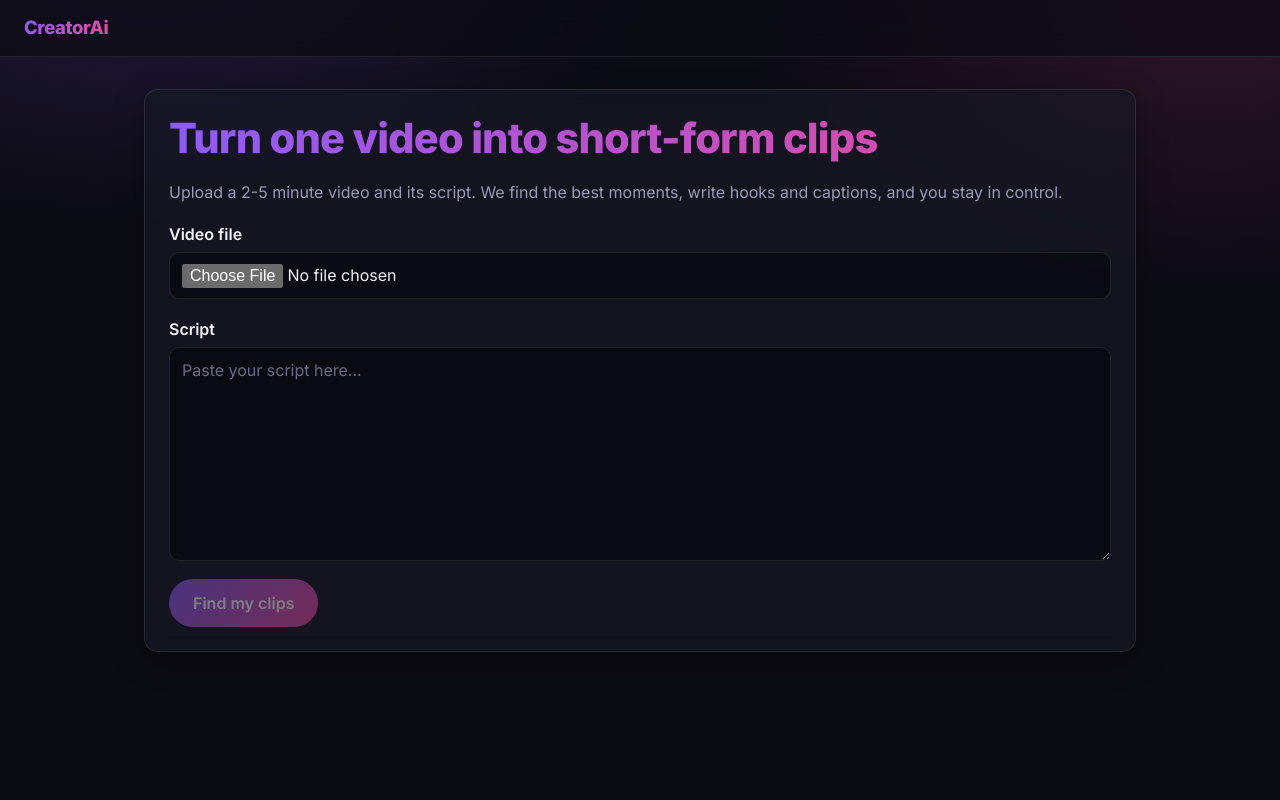
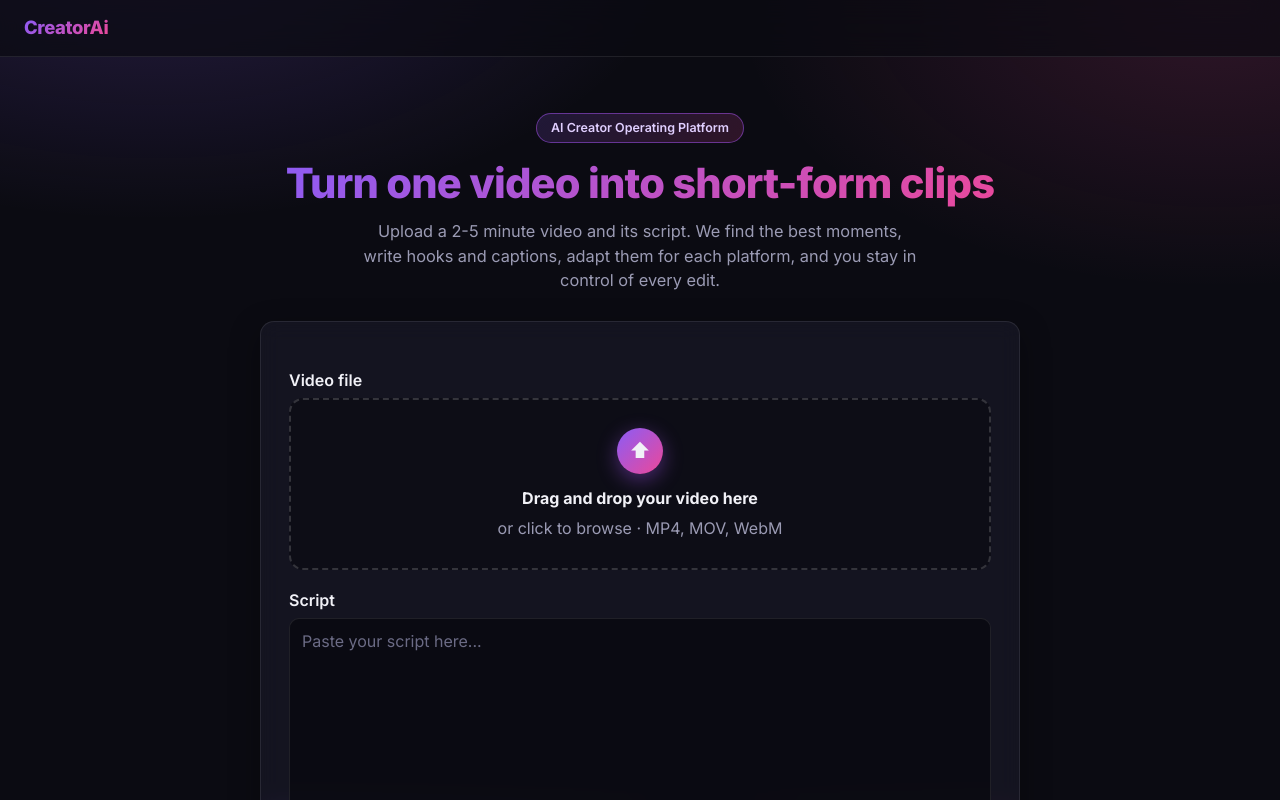
Before and after one commit to shehzadvx/BNB26_LogicLab_Internal_Round, a React (Vite) app in the folder client/: page / in a window 1280 px wide. Shown: the top 800 px of the page. Built offline with nearby package versions, Linux system fonts and the light colour scheme.

Commit message:
feat(ui): gradient theme, hero upload with drag and drop, analyzing skeleton

```diff
--- a/client/src/index.css
+++ b/client/src/index.css
@@ -304,3 +304,98 @@ textarea { resize: vertical; }
 @media (prefers-reduced-motion: reduce) {
   *, *::before, *::after { animation: none !important; transition: none !important; scroll-behavior: auto !important; }
 }
+/* ============ Hero upload ============ */
+.hero { max-width: 760px; margin: 0 auto; }
+.hero-head { text-align: center; margin: 24px 0 28px; }
+.hero-pill {
+  display: inline-block;
+  padding: 5px 14px;
+  margin-bottom: 16px;
+  font-size: 0.78rem;
+  font-weight: 600;
+  border-radius: 999px;
+  border: 1px solid rgba(168, 85, 247, 0.5);
+  background: var(--grad-soft);
+  color: #e0cfff;
+}
+.hero-sub { max-width: 560px; margin: 0 auto; font-size: 1.02rem; }
+.hero-form { padding: 28px; }
+.btn-large { width: 100%; padding: 15px 24px; font-size: 1.02rem; }
+
+/* Dropzone */
+.dropzone {
+  border: 2px dashed var(--border-strong);
+  border-radius: var(--radius);
+  background: rgba(8, 8, 14, 0.5);
+  padding: 28px 20px;
+  cursor: pointer;
+  transition: border-color 0.2s, background 0.2s, box-shadow 0.2s;
+}
+.dropzone:hover { border-color: rgba(168, 85, 247, 0.7); }
+.dropzone:focus-visible { outline: 2px solid var(--accent); outline-offset: 3px; }
+.dropzone.dragging {
+  border-color: var(--pink);
+  background: var(--grad-soft);
+  box-shadow: 0 0 30px rgba(236, 72, 153, 0.25);
+}
+.dropzone.has-file { border-style: solid; border-color: rgba(168, 85, 247, 0.55); padding: 16px; }
+.drop-empty { display: flex; flex-direction: column; align-items: center; gap: 6px; text-align: center; }
+.drop-icon {
+  width: 46px; height: 46px; display: grid; place-items: center;
+  border-radius: 50%; font-size: 1.3rem; margin-bottom: 6px;
+  background: var(--grad); box-shadow: 0 6px 20px rgba(168, 85, 247, 0.4);
+}
+.file-chip { display: flex; align-items: center; gap: 14px; }
+.file-icon { font-size: 1.6rem; }
+.file-info { display: flex; flex-direction: column; flex: 1; min-width: 0; }
+.file-info strong { overflow: hidden; text-overflow: ellipsis; white-space: nowrap; }
+
+/* Analyzing view */
+.analyzing { padding: 28px; }
+.analyzing-head { display: flex; align-items: center; gap: 16px; margin-bottom: 20px; }
+.analyzing-title { margin: 0; font-size: 1.2rem; }
+.analyzing-sub { margin: 4px 0 0; font-size: 0.9rem; }
+
+.spinner {
+  width: 34px; height: 34px; flex: none; border-radius: 50%;
+  border: 3px solid rgba(255, 255, 255, 0.12);
+  border-top-color: var(--pink);
+  border-right-color: var(--purple);
+  animation: spin 0.9s linear infinite;
+}
+@keyframes spin { to { transform: rotate(360deg); } }
+
+.steps { list-style: none; margin: 0 0 22px; padding: 0; display: grid; gap: 10px; }
+.steps li { display: flex; align-items: center; gap: 12px; color: var(--muted); font-size: 0.95rem; }
+.steps li.active { color: var(--text); font-weight: 600; }
+.steps li.done { color: var(--success); }
+.step-dot {
+  width: 24px; height: 24px; display: grid; place-items: center; flex: none;
+  border-radius: 50%; font-size: 0.75rem; font-weight: 700;
+  border: 1px solid var(--border-strong);
+}
+.steps li.active .step-dot { background: var(--grad); border-color: transparent; color: #fff; }
+.steps li.done .step-dot { border-color: var(--success); }
+
+/* Skeleton */
+.skeleton-list { display: grid; gap: 12px; }
+.skeleton-card {
+  border: 1px solid var(--border);
+  border-radius: var(--radius);
+  padding: 16px;
+  background: rgba(8, 8, 14, 0.4);
+  display: grid;
+  gap: 10px;
+}
+.sk {
+  border-radius: 6px;
+  background: linear-gradient(90deg, rgba(255,255,255,0.05) 25%, rgba(255,255,255,0.12) 50%, rgba(255,255,255,0.05) 75%);
+  background-size: 200% 100%;
+  animation: shimmer 1.4s ease-in-out infinite;
+}
+@keyframes shimmer { 0% { background-position: 200% 0; } 100% { background-position: -200% 0; } }
+.sk-title { height: 16px; width: 55%; }
+.sk-line { height: 12px; width: 100%; }
+.sk-line.short { width: 70%; }
+.sk-tags { display: flex; gap: 8px; }
+.sk-tag { height: 20px; width: 70px; border-radius: 999px; }
--- a/client/src/pages/UploadPage.jsx
+++ b/client/src/pages/UploadPage.jsx
@@ -1,16 +1,46 @@
-import { useState } from 'react'
+import { useRef, useState } from 'react'
 import { useNavigate } from 'react-router-dom'
 import { api } from '../api'
+
+const STEPS = [
+  { id: 'uploading', label: 'Uploading your video' },
+  { id: 'analyzing', label: 'Matching your script to the footage' },
+  { id: 'clips', label: 'Writing hooks, captions and hashtags' },
+]
 
 export default function UploadPage() {
   const [file, setFile] = useState(null)
   const [script, setScript] = useState('')
   const [stage, setStage] = useState('idle') // idle | uploading | analyzing
   const [error, setError] = useState('')
+  const [dragging, setDragging] = useState(false)
+  const inputRef = useRef(null)
   const navigate = useNavigate()
 
   const busy = stage !== 'idle'
   const canSubmit = file && script.trim() && !busy
+
+  const pickFile = (f) => {
+    if (!f) return
+    if (!f.type.startsWith('video/')) {
+      setError('Please choose a video file (mp4, mov, webm).')
+      return
+    }
+    setError('')
+    setFile(f)
+  }
+
+  const onDrop = (e) => {
+    e.preventDefault()
+    setDragging(false)
+    if (busy) return
+    pickFile(e.dataTransfer.files?.[0])
+  }
+
+  const clearFile = () => {
+    setFile(null)
+    if (inputRef.current) inputRef.current.value = ''
+  }
 
   async function handleSubmit(e) {
     e.preventDefault()
@@ -29,25 +59,115 @@ export default function UploadPage() {
 
   const label = { idle: 'Find my clips', uploading: 'Uploading video...', analyzing: 'AI is reading your script and video...' }[stage]
 
+  // ---------- analyzing / uploading view ----------
+  if (busy) {
+    const activeIndex = stage === 'uploading' ? 0 : 1
     return (
-    <form className="card" onSubmit={handleSubmit}>
+      <div className="hero">
+        <div className="card analyzing">
+          <div className="analyzing-head">
+            <span className="spinner" aria-hidden="true" />
+            <div>
+              <h2 className="analyzing-title">{label}</h2>
+              <p className="muted analyzing-sub">This can take a little while for longer videos.</p>
+            </div>
+          </div>
+
+          <ol className="steps">
+            {STEPS.map((s, i) => (
+              <li key={s.id} className={i < activeIndex ? 'done' : i === activeIndex ? 'active' : ''}>
+                <span className="step-dot">{i < activeIndex ? '✓' : i + 1}</span>
+                {s.label}
+              </li>
+            ))}
+          </ol>
+
+          <div className="skeleton-list" aria-hidden="true">
+            {[0, 1, 2].map((i) => (
+              <div key={i} className="skeleton-card">
+                <div className="sk sk-title" />
+                <div className="sk sk-line" />
+                <div className="sk sk-line short" />
+                <div className="sk-tags"><div className="sk sk-tag" /><div className="sk sk-tag" /><div className="sk sk-tag" /></div>
+              </div>
+            ))}
+          </div>
+        </div>
+      </div>
+    )
+  }
+
+  // ---------- idle view ----------
+  return (
+    <div className="hero">
+      <div className="hero-head">
+        <span className="hero-pill">AI Creator Operating Platform</span>
         <h1>Turn one video into short-form clips</h1>
-      <p className="muted">Upload a 2-5 minute video and its script. We find the best moments, write hooks and captions, and you stay in control.</p>
+        <p className="muted hero-sub">
+          Upload a 2-5 minute video and its script. We find the best moments, write hooks and captions,
+          adapt them for each platform, and you stay in control of every edit.
+        </p>
+      </div>
 
-      <label className="field">
+      <form className="card hero-form" onSubmit={handleSubmit}>
+        <div className="field">
           <span>Video file</span>
-        <input type="file" accept="video/*" disabled={busy} onChange={(e) => setFile(e.target.files[0] || null)} />
-        {file && <small className="muted">{file.name} ({(file.size / 1024 / 1024).toFixed(1)} MB)</small>}
-      </label>
+          <div
+            className={`dropzone${dragging ? ' dragging' : ''}${file ? ' has-file' : ''}`}
+            role="button"
+            tabIndex={0}
+            onClick={() => inputRef.current?.click()}
+            onKeyDown={(e) => { if (e.key === 'Enter' || e.key === ' ') { e.preventDefault(); inputRef.current?.click() } }}
+            onDragOver={(e) => { e.preventDefault(); setDragging(true) }}
+            onDragLeave={() => setDragging(false)}
+            onDrop={onDrop}
+          >
+            <input
+              ref={inputRef}
+              type="file"
+              accept="video/*"
+              hidden
+              onChange={(e) => pickFile(e.target.files[0])}
+            />
+            {file ? (
+              <div className="file-chip">
+                <span className="file-icon" aria-hidden="true">🎬</span>
+                <div className="file-info">
+                  <strong>{file.name}</strong>
+                  <small className="muted">{(file.size / 1024 / 1024).toFixed(1)} MB · click to change</small>
+                </div>
+                <button
+                  type="button"
+                  className="btn btn-ghost btn-small"
+                  onClick={(e) => { e.stopPropagation(); clearFile() }}
+                >
+                  Remove
+                </button>
+              </div>
+            ) : (
+              <div className="drop-empty">
+                <div className="drop-icon" aria-hidden="true">⬆</div>
+                <strong>Drag and drop your video here</strong>
+                <span className="muted">or click to browse · MP4, MOV, WebM</span>
+              </div>
+            )}
+          </div>
+        </div>
 
         <label className="field">
           <span>Script</span>
-        <textarea rows={8} placeholder="Paste your script here..." value={script} disabled={busy} onChange={(e) => setScript(e.target.value)} />
+          <textarea
+            rows={8}
+            placeholder="Paste your script here..."
+            value={script}
+            onChange={(e) => setScript(e.target.value)}
+          />
         </label>
 
         {error && <div className="error">{error}</div>}
 
-      <button className="btn" type="submit" disabled={!canSubmit}>{label}</button>
+        <button className="btn btn-large" type="submit" disabled={!canSubmit}>{label}</button>
       </form>
+    </div>
   )
 }
```
Lines whose indentation alone changed are shown as unchanged.
